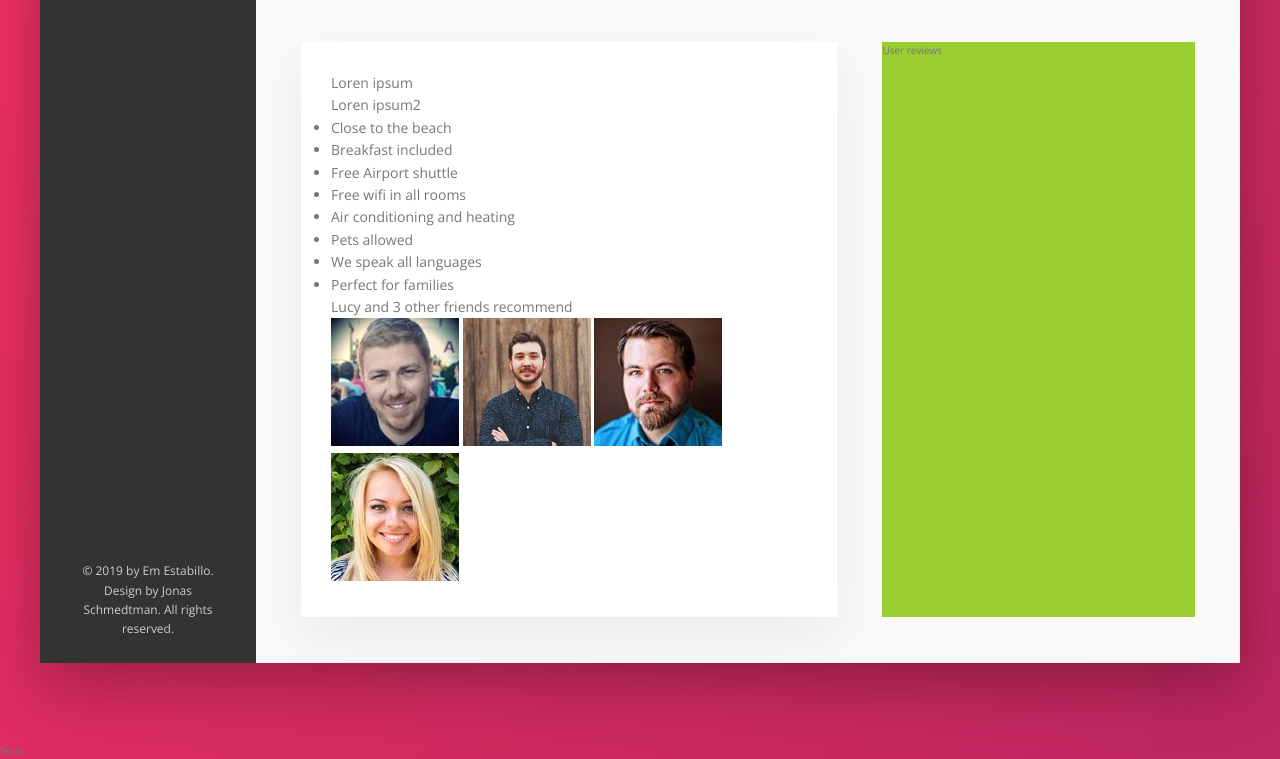
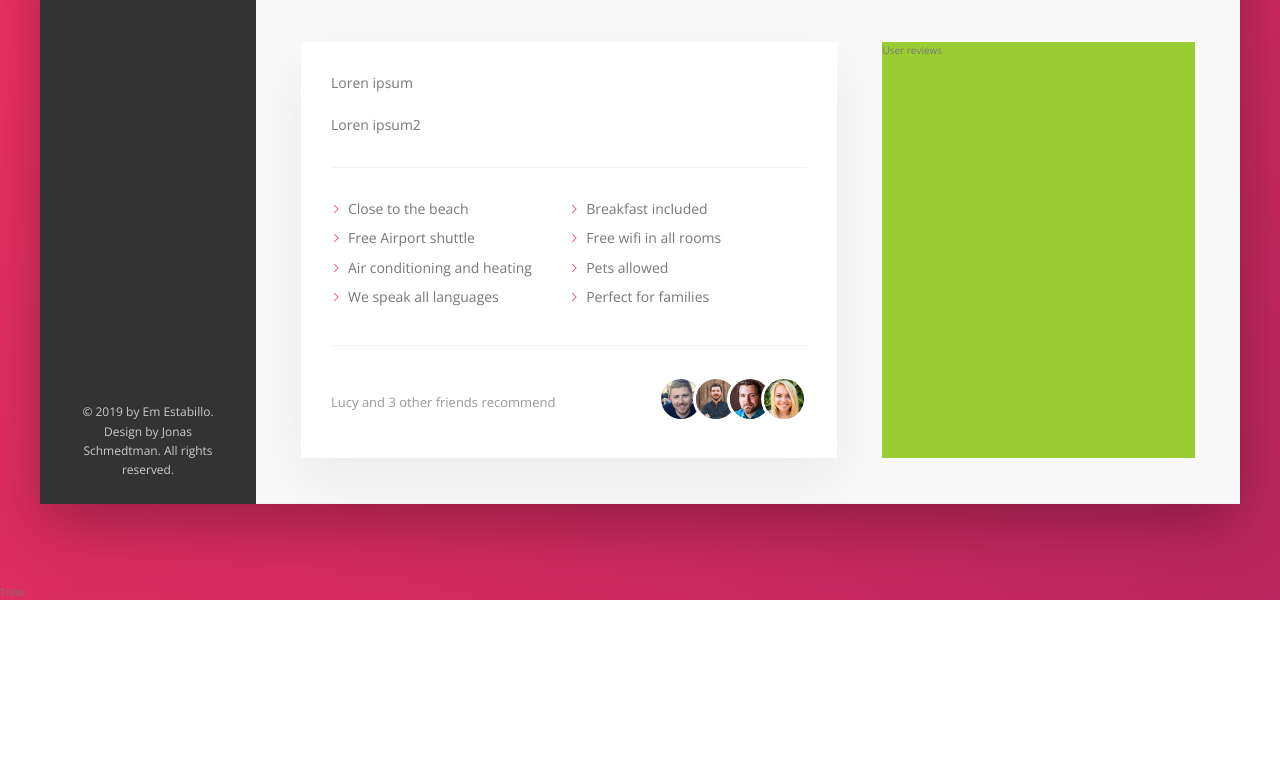
Before and after one commit to emestabillo/Trillo, a website: page index.html in a window 1280 px wide. Shown: the part 605-1364 px from the top of the page. After the commit the page ends 1205 px from the top, so only its background shows below. Drawn offline with nearby package versions, Linux system fonts and the light colour scheme.

Commit message:
Build recommendation and photos

```diff
--- a/index.html
+++ b/index.html
@@ -144,14 +144,14 @@
 
                 </p>
                 <ul class="list">
-                  <li class="list-item">Close to the beach</li>
-                  <li class="list-item">Breakfast included</li>
-                  <li class="list-item">Free Airport shuttle</li>
-                  <li class="list-item">Free wifi in all rooms</li>
-                  <li class="list-item">Air conditioning and heating</li>
-                  <li class="list-item">Pets allowed</li>
-                  <li class="list-item">We speak all languages</li>
-                  <li class="list-item">Perfect for families</li>
+                  <li class="list__item">Close to the beach</li>
+                  <li class="list__item">Breakfast included</li>
+                  <li class="list__item">Free Airport shuttle</li>
+                  <li class="list__item">Free wifi in all rooms</li>
+                  <li class="list__item">Air conditioning and heating</li>
+                  <li class="list__item">Pets allowed</li>
+                  <li class="list__item">We speak all languages</li>
+                  <li class="list__item">Perfect for families</li>
                 </ul>
                 <div class="recommend">
                   <p class="recommend__count">
--- a/sass/_components.scss
+++ b/sass/_components.scss
@@ -292,3 +292,75 @@
   }
 
 }
+
+//PARAGRAPH
+.paragraph:not(:last-of-type) {
+  margin-bottom: 2rem;
+}
+
+
+//LIST
+.list {
+  list-style: none;
+  margin: 3rem 0;
+  padding: 3rem 0;
+  border-top: var(--line);
+  border-bottom: var(--line);
+
+  display: flex;
+  flex-wrap: wrap;
+
+  &__item {
+    flex: 0 0 50%;
+    margin-bottom: .7rem;
+  }
+
+  &__item::before {
+    content: "";
+    display: inline-block;
+    height: 1rem;
+    width: 1rem;
+    margin-right: .7rem;
+
+    //Older browsers
+    // background-image: url(../img/chevron-thin-right.svg);
+    // background-size: cover;
+
+    //Newer browser - mask (defines an area where we can look through the item)
+    background-color: var(--color-primary);
+    -webkit-mask-image: url(../img/chevron-thin-right.svg);
+    -webkit-mask-size: cover;
+    mask-size: cover;
+    mask-image:c url(../img/chevron-thin-right.svg);
+  }
+}
+
+//RECOMMEND
+.recommend {
+  font-size: 1.3rem;
+  color: var(--color-grey-dark-3);
+
+  display: flex;
+  align-items: center;
+
+  &__count {
+    margin-right: auto;
+
+  }
+
+  &__friends {
+
+  }
+
+  &__photo {
+    box-sizing: content-box;
+    height: 4rem;
+    width: 4rem;
+    border-radius: 50%;
+    border: 3px solid #fff;
+
+    &:not(:last-child) {
+      margin-right: -1.5rem;
+    }
+  }
+}
```
Also changed, not shown: css/style.css.
